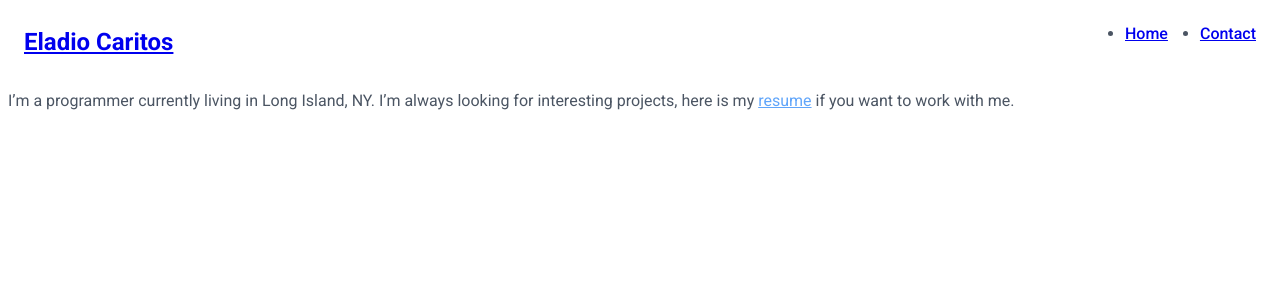
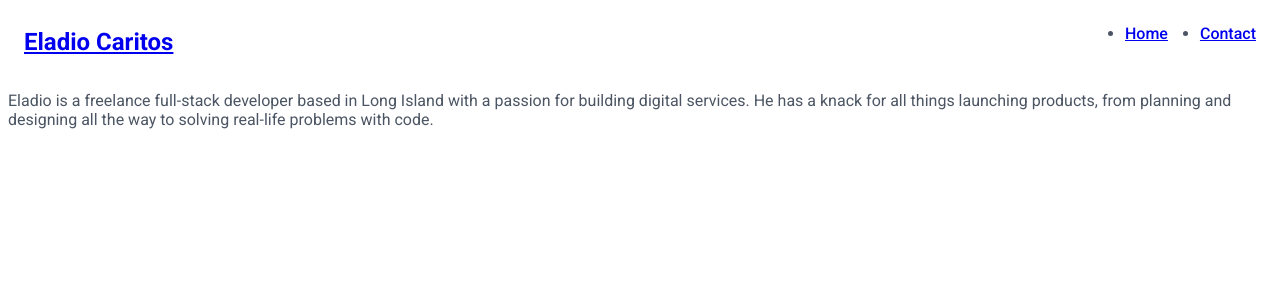
Before and after one commit to caritos/caritos.github.io, a Jekyll site: the page built from index.md, in a window 1280 px wide. Shown: the top 300 px of the page. Built offline with Jekyll 4.4.1, drawn with Linux system fonts in a browser that asks for light colours.

Commit message:
updated words for index page to be more solution oriented.

```diff
--- a/index.md
+++ b/index.md
@@ -1,4 +1,4 @@
 ---
 layout: base
 ---
-I'm a programmer currently living in Long Island, NY.  I'm always looking for interesting projects, here is my <a href="./assets/eladio-caritos-resume.pdf" class="text-blue-400 hover:text-blue-600">resume</a> if you want to work with me.
+Eladio is a freelance full-stack developer based in Long Island with a passion for building digital services. He has a knack for all things launching products, from planning and designing all the way to solving real-life problems with code.
```
